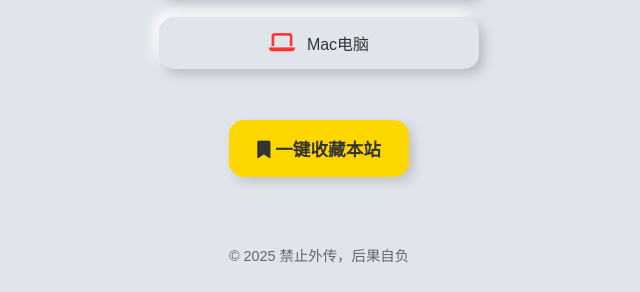
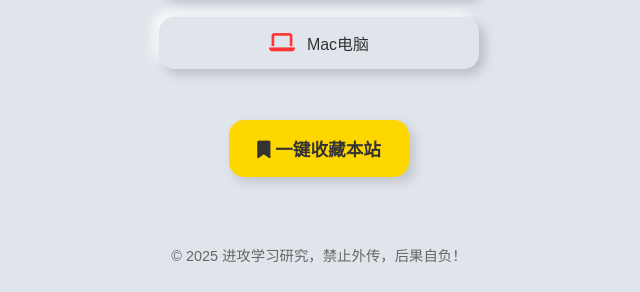
Before and after one commit to dqtx760/CokeCloud, a plain HTML site: page index.html in a window 1280 px wide. Shown: the part 521-813 px from the top of the page, without its empty margins (321-961 px from the left). Drawn offline with Linux system fonts and the light colour scheme.

Commit message:
Update index.html

```diff
--- a/index.html
+++ b/index.html
@@ -239,7 +239,7 @@
     </div>
 
     <footer>
-        © 2025 禁止外传，后果自负
+        © 2025 进攻学习研究，禁止外传，后果自负！
     </footer>
 
     <script>
```
